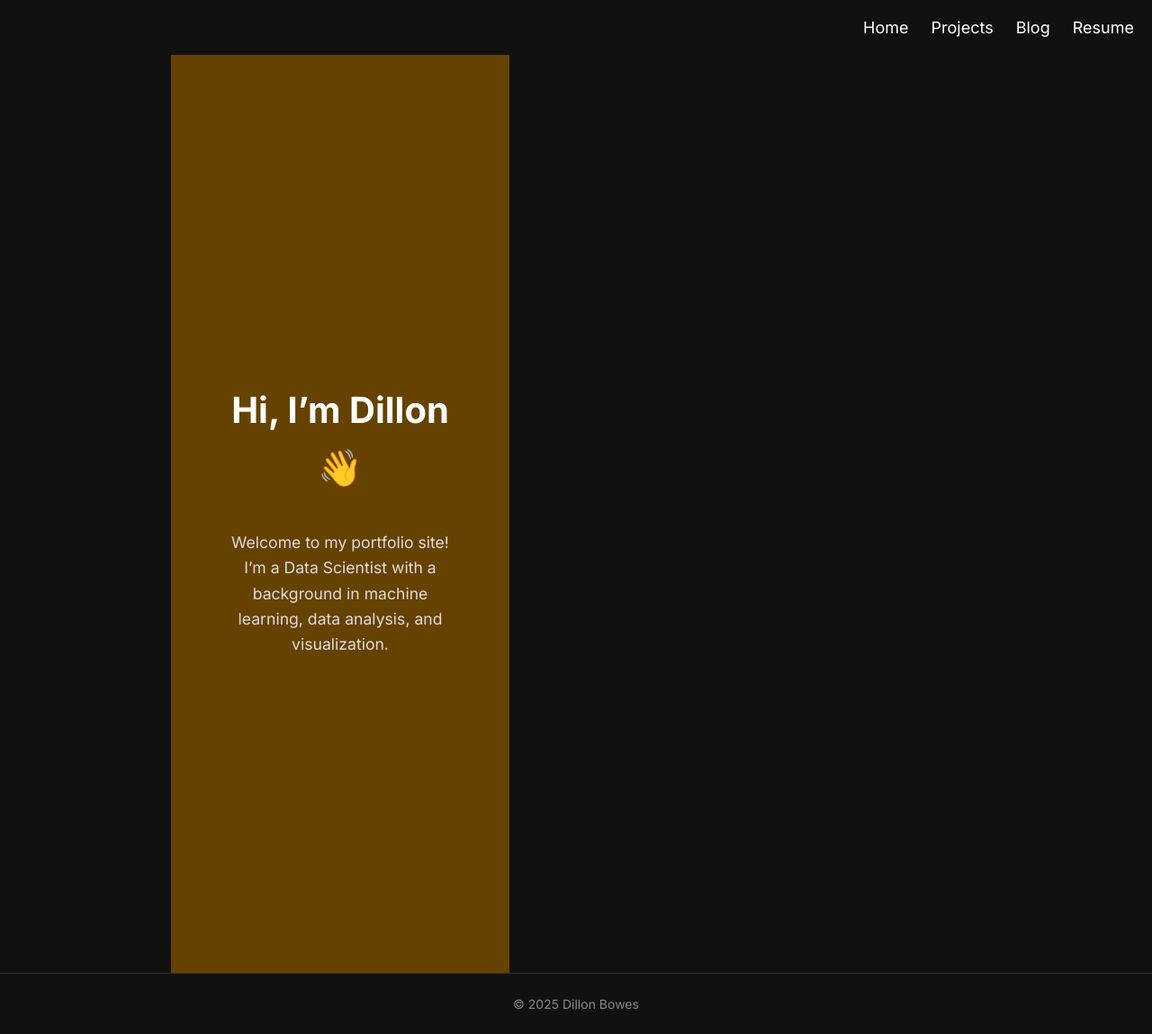
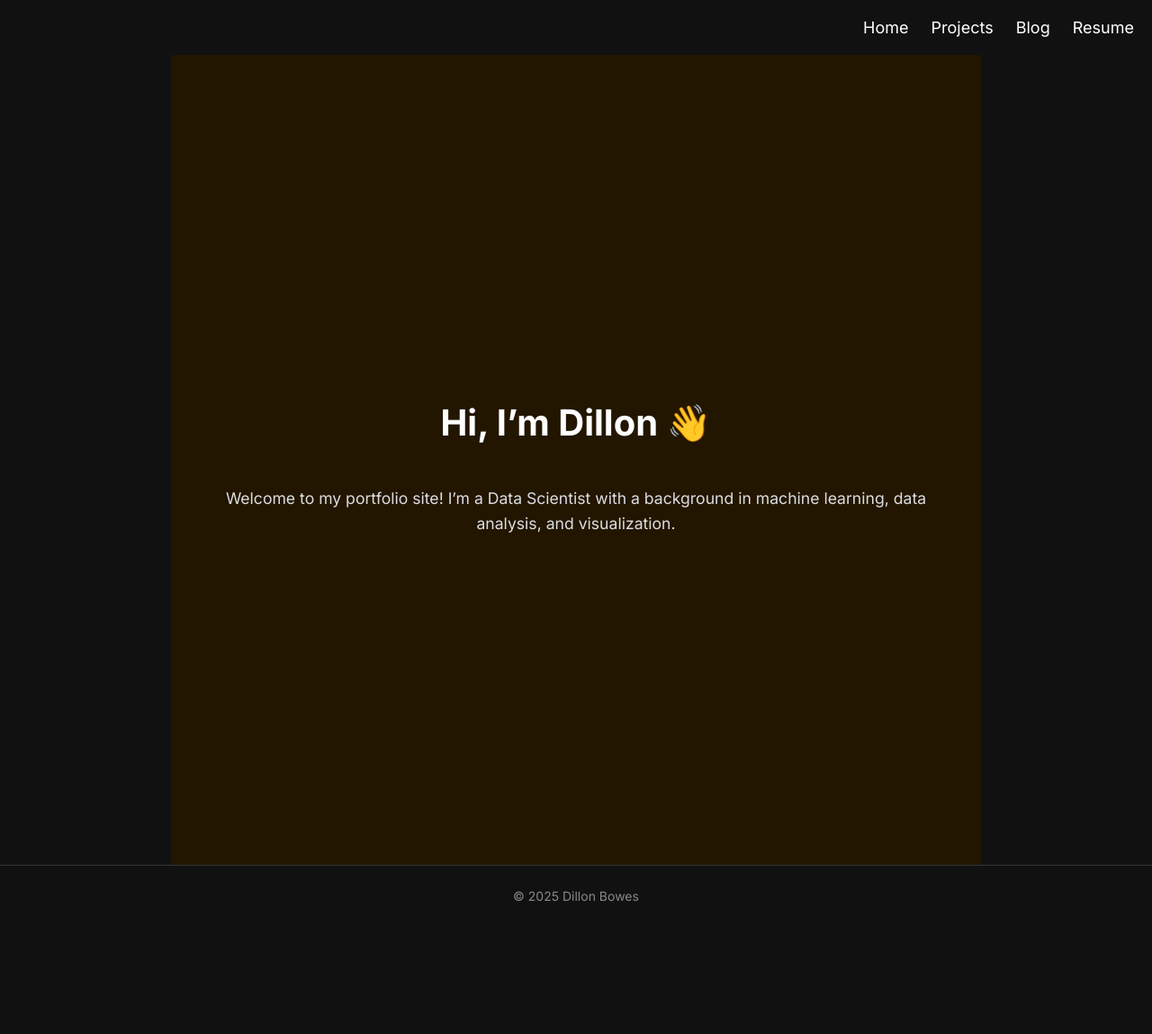
Before and after one commit to DillonBowes/dillonbowes.github.io, a Jekyll site: the page built from index.md, in a window 1280 px wide. Shown: the whole page at 90% size. Built offline with Jekyll 4.4.1, drawn with Linux system fonts in a browser that asks for light colours; after the commit the page ends 1029 px from its top, so only the background shows below that.

Commit message:
Fix resume page background

```diff
--- a/assets/css/style.css
+++ b/assets/css/style.css
@@ -141,31 +141,44 @@
 }
 
 /* Home page overlay */
+/* Home page overlay */
 .home-overlay {
-    width: 20vw;
-    background: linear-gradient(rgba(0,0,0,0.6), rgba(0,0,0,0.6)), url('/assets/images/home_collage.png') center/cover no-repeat;
-    min-height: 100vh; /* full viewport height */
+    min-height: 100vh;               /* full viewport height */
+    display: flex;
+    flex-direction: column;
+    justify-content: center;         /* vertical center */
+    align-items: center;             /* horizontal center */
+    padding: 60px;
+    text-align: center;
+    color: #ddd;
+    box-sizing: border-box;
+
+    /* Background settings */
+    background-image: url('/assets/images/home_collage.png');
+    background-size: cover;          /* ensures image covers entire overlay */
+    background-position: center;     /* centers image */
+    background-repeat: no-repeat;
+    background-color: #111;          /* fallback if image doesn't load */
+    background-blend-mode: overlay;  /* lets the gradient blend with image */
+}
+
+/* Resume page overlay */
+.resume-overlay {
+    min-height: 100vh;
     display: flex;
     flex-direction: column;
     justify-content: center;
     align-items: center;
     padding: 60px;
     text-align: center;
-    color: #ddd; /* ensures text is visible */
+    color: #ddd;
+    box-sizing: border-box;
+
+    /* Background settings */
+    background-image: url('/assets/images/resume-bg.png');
+    background-size: cover;
+    background-position: center;
+    background-repeat: no-repeat;
+    background-color: #111;
+    background-blend-mode: overlay;
 }
-
-
-/* Resume page overlay */
-.resume-overlay {
-    background: linear-gradient(rgba(0,0,0,0.5), rgba(0,0,0,0.5)), url('/assets/images/resume-bg.png') center/cover no-repeat;
-    width: 20vw;
-    min-height: 100vh; /* full viewport height */
-    display: flex;
-    flex-direction: column;
-    justify-content: center; /* vertical centering */
-    align-items: center;     /* horizontal centering */
-    text-align: center;
-    padding: 60px;
-    color: #ddd; /* ensures text is visible */
-
-}
```
